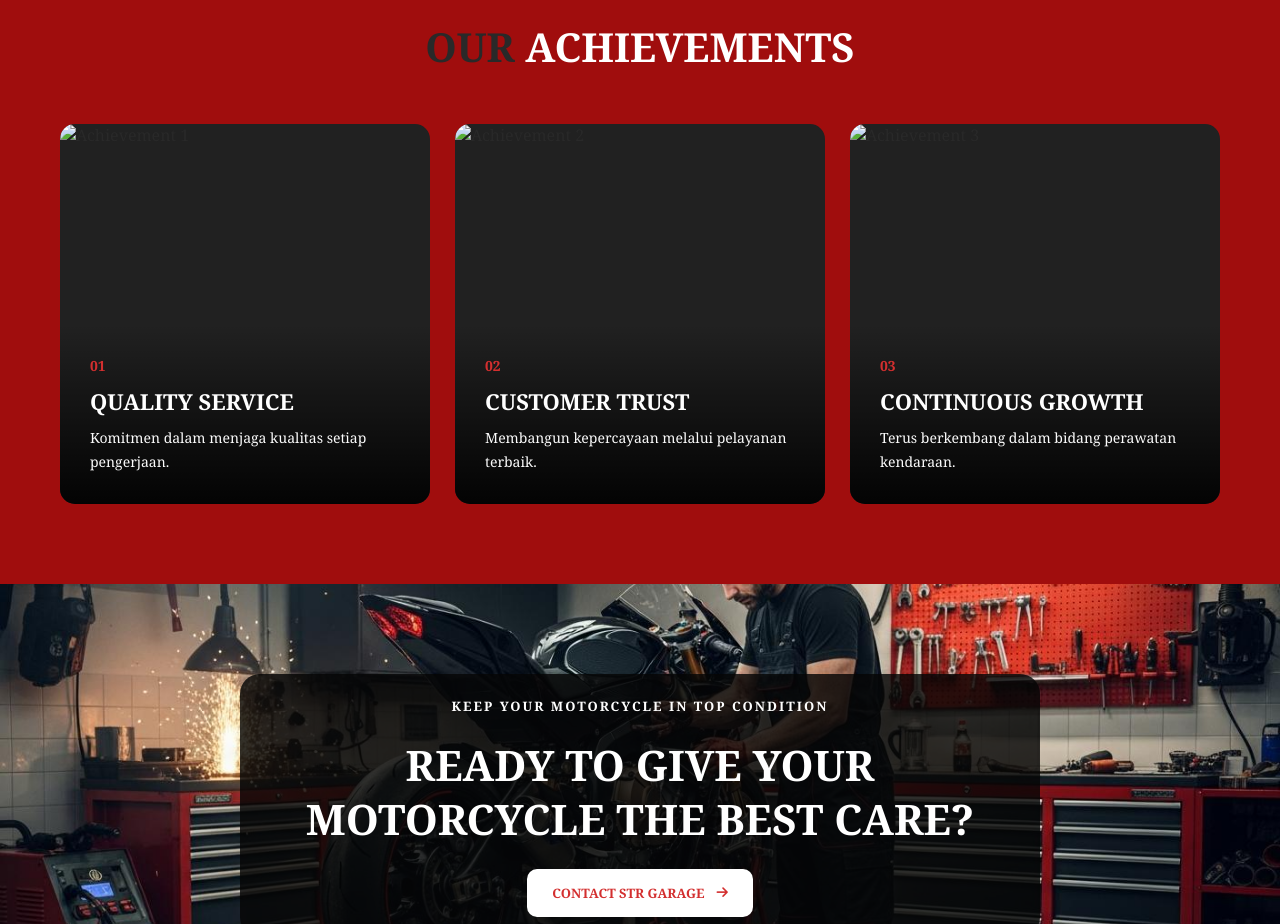
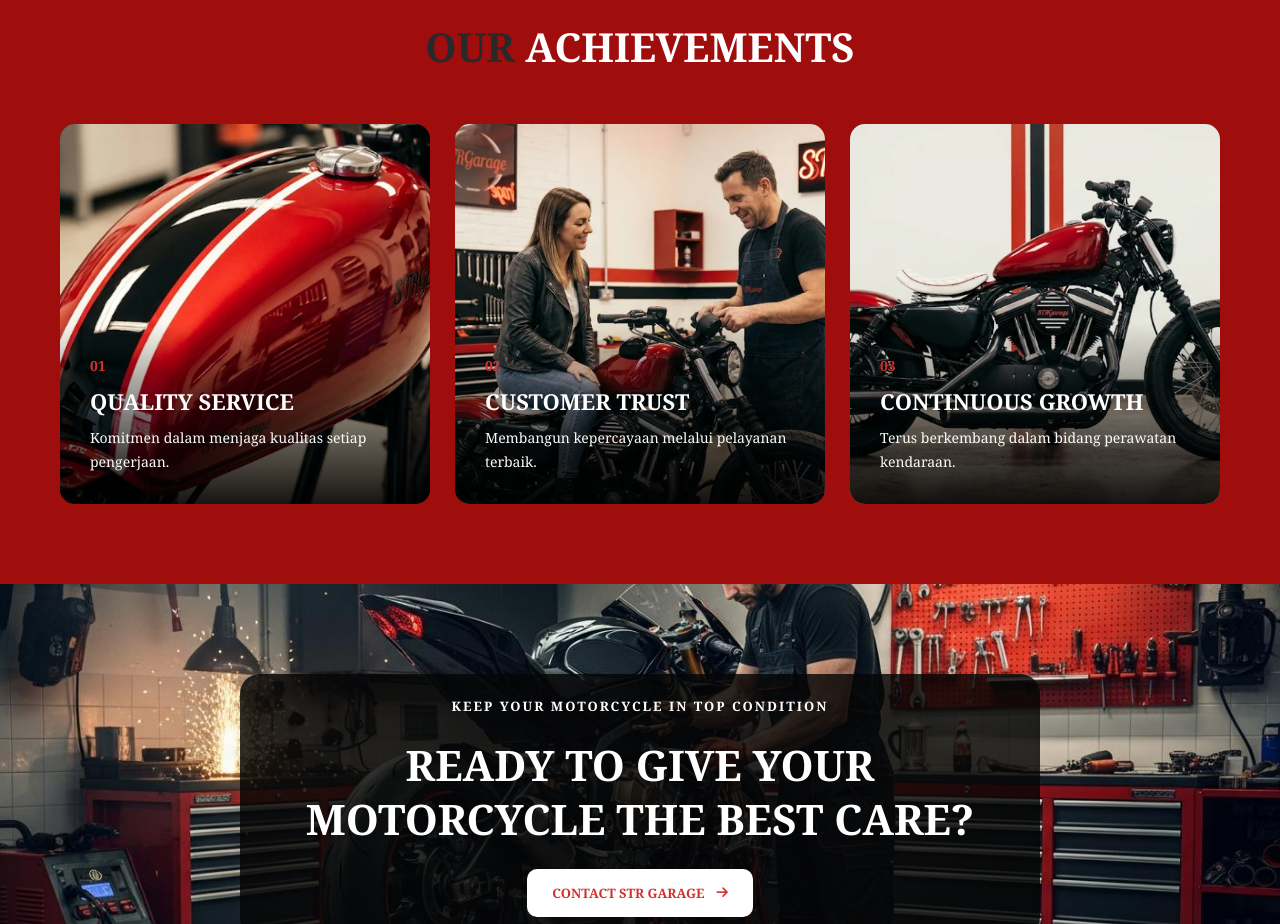
Before and after one commit to shrnforemtya-bot/str-garage, a plain HTML site: page index.html in a window 1280 px wide. Shown: the part 4220-5144 px from the top of the page. Drawn offline with Linux system fonts and the light colour scheme.

Commit message:
feat: add achievement images to home page

```diff
--- a/index.html
+++ b/index.html
@@ -333,7 +333,7 @@
                 <div class="achievement-container">
                     <div class="achievement-card">
                         <img
-                            src=""
+                            src="assets/images/gallery/galeri-1.png"
                             alt="Achievement 1"
                         />
                         <div class="achievement-overlay">
@@ -348,7 +348,7 @@
 
                     <div class="achievement-card">
                         <img
-                            src=""
+                            src="assets/images/gallery/galeri-5.png"
                             alt="Achievement 2"
                         />
                         <div class="achievement-overlay">
@@ -362,7 +362,7 @@
 
                     <div class="achievement-card">
                         <img
-                            src=""
+                            src="assets/images/gallery/galeri-3.png"
                             alt="Achievement 3"
                         />
                         <div class="achievement-overlay">
```
